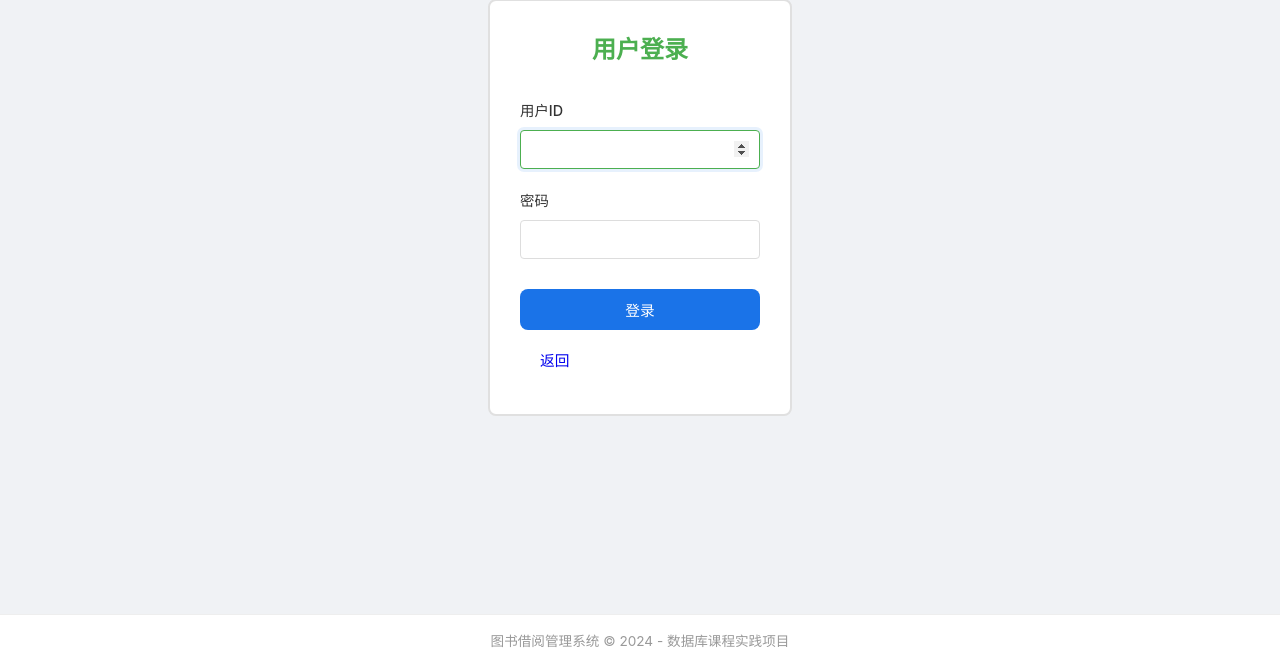
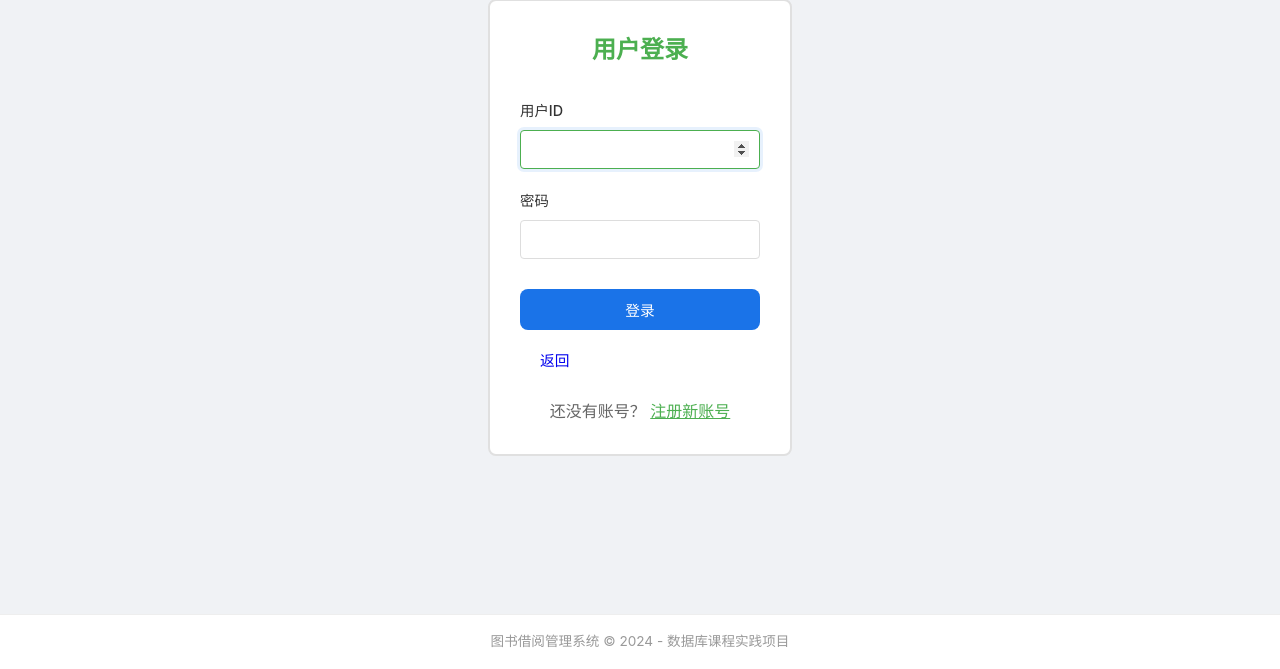
Before and after one commit to woiohub/BooksManagementSystem, a Flask app: page /user_login in a window 1280 px wide. Shown: the part 131-800 px from the top of the page. Run offline with Flask 3, Linux system fonts and the light colour scheme.

Commit message:
feat: 在用户登录页面添加注册链接
- 添加'注册新账号'链接到登录表单下方
- 方便新用户快速跳转到注册页面

```diff
--- a/templates/user_login.html
+++ b/templates/user_login.html
@@ -20,6 +20,10 @@
         <button type="submit" class="btn btn-primary">登录</button>
         <a href="{{ url_for('auth.login') }}" class="btn btn-secondary">返回</a>
     </form>
+    <div style="text-align: center; margin-top: 15px;">
+        <span style="color: #666;">还没有账号？</span>
+        <a href="{{ url_for('auth.register') }}" style="color: #4CAF50; font-weight: 500;">注册新账号</a>
+    </div>
 </div>
 
 <style>
```
